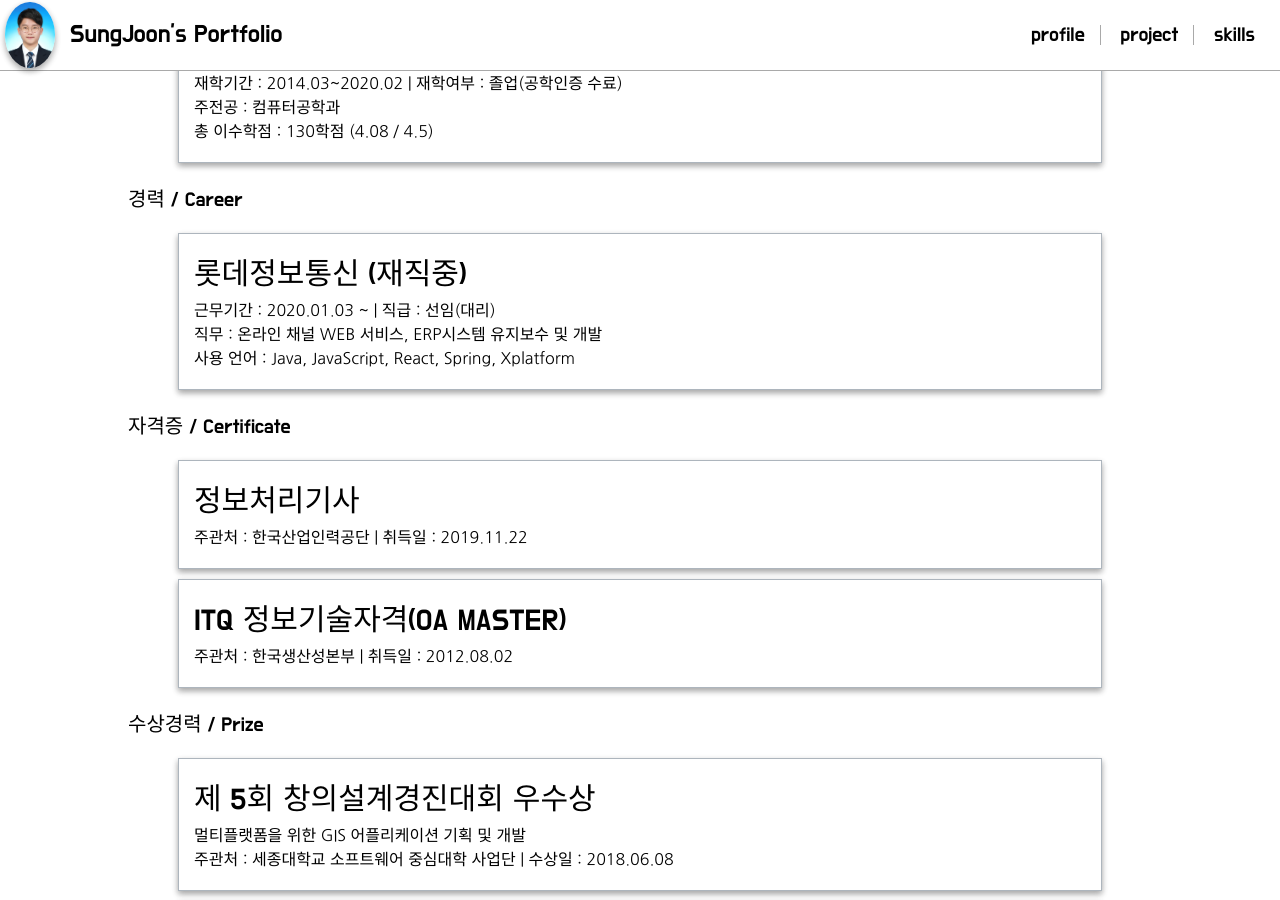
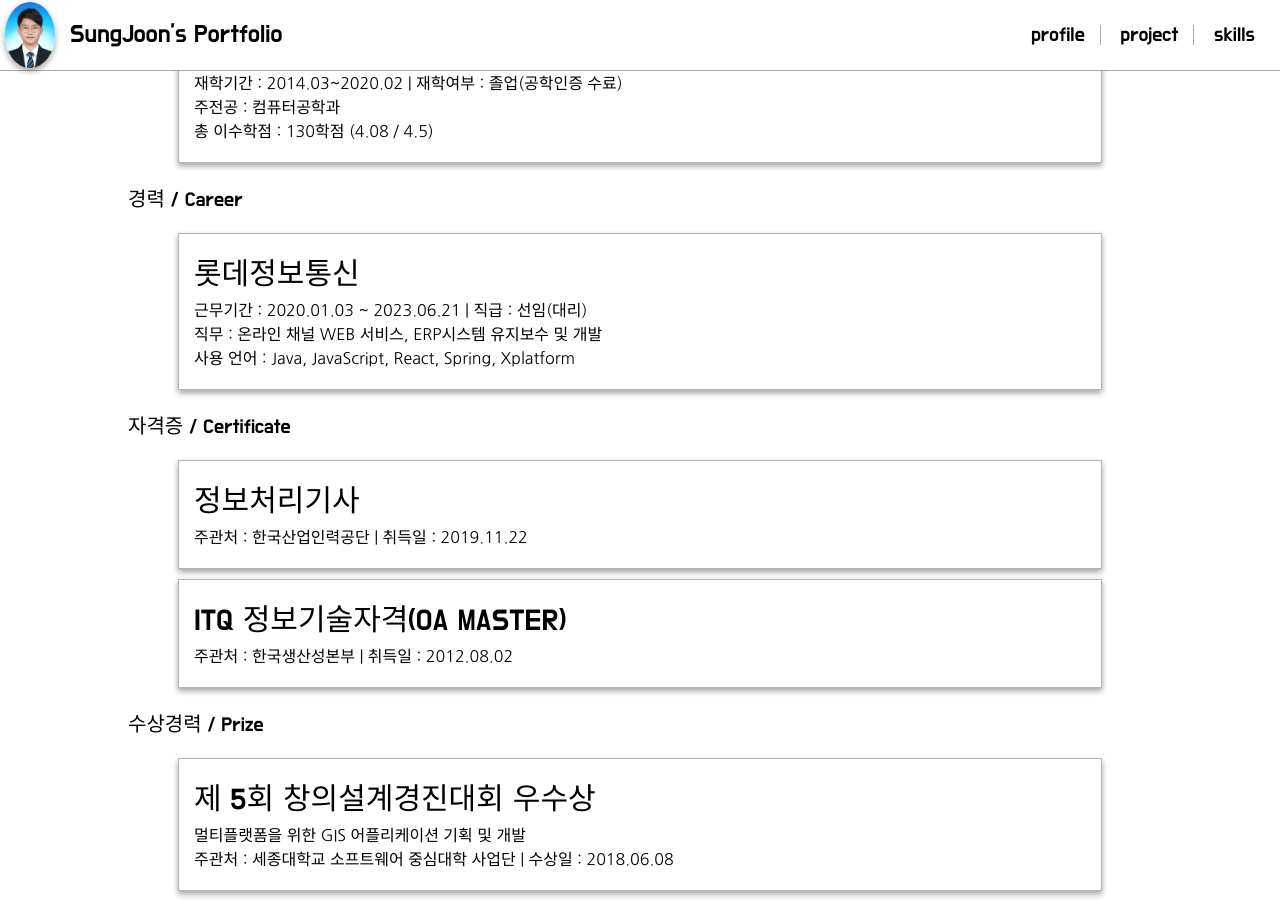
Before and after one commit to seosungjoon/seosungjoon.github.io, a Jekyll site: the page built from category/profile.html, in a window 1280 px wide and 900 px high, scrolled down 376 px. Built offline with Jekyll 4.4.1, drawn with Linux system fonts in a browser that asks for light colours; nearby versions of some CDN libraries.

Commit message:
[수정]
-롯데정보통신 재직기간 수정

```diff
--- a/_data/profile.yml
+++ b/_data/profile.yml
@@ -14,10 +14,10 @@ education:
       average: 4.08
 
 career:
-  - name: 롯데정보통신 (재직중)
+  - name: 롯데정보통신
     place : 서울
     work_start : 2020.01.03
-    work_end :
+    work_end : 2023.06.21
     rank : 선임(대리)
     job : 온라인 채널 WEB 서비스, ERP시스템 유지보수 및 개발
     skill : Java, JavaScript, React, Spring, Xplatform
```
Also changed, not shown: 1 other file.
